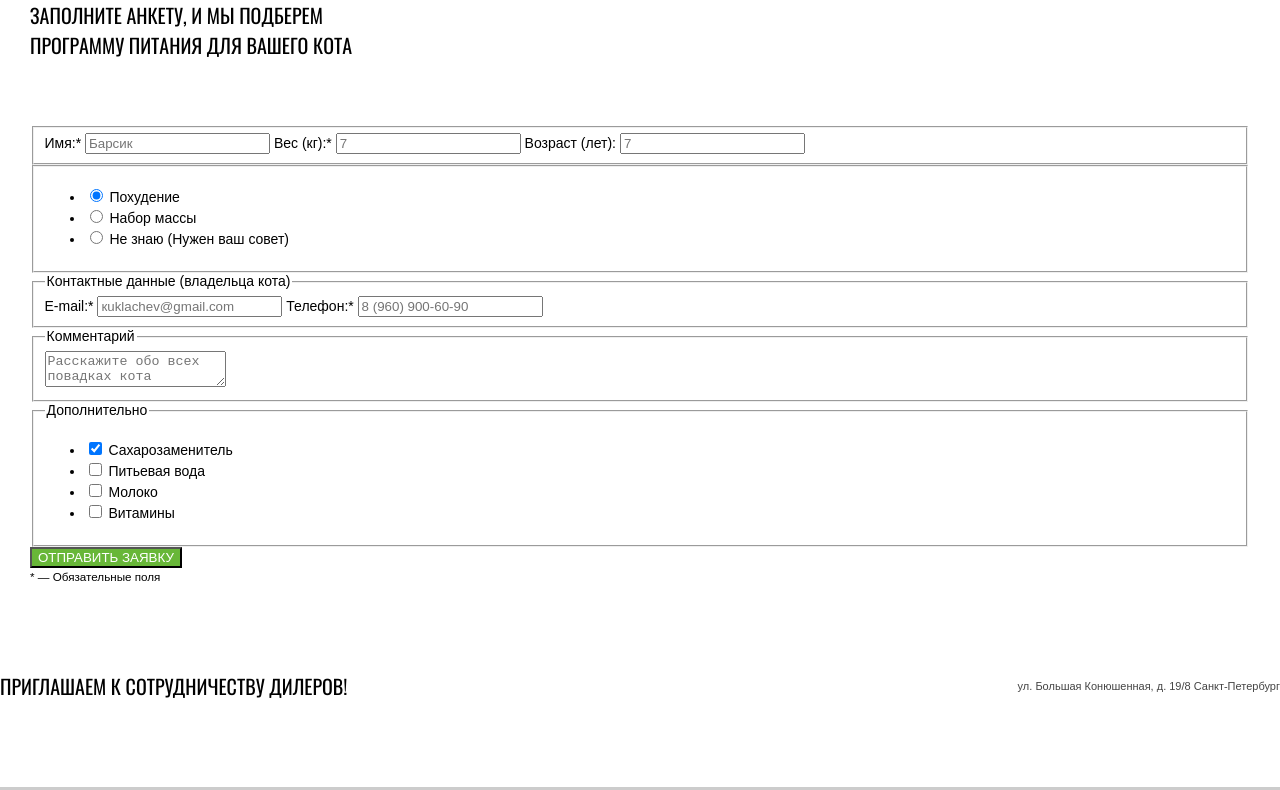
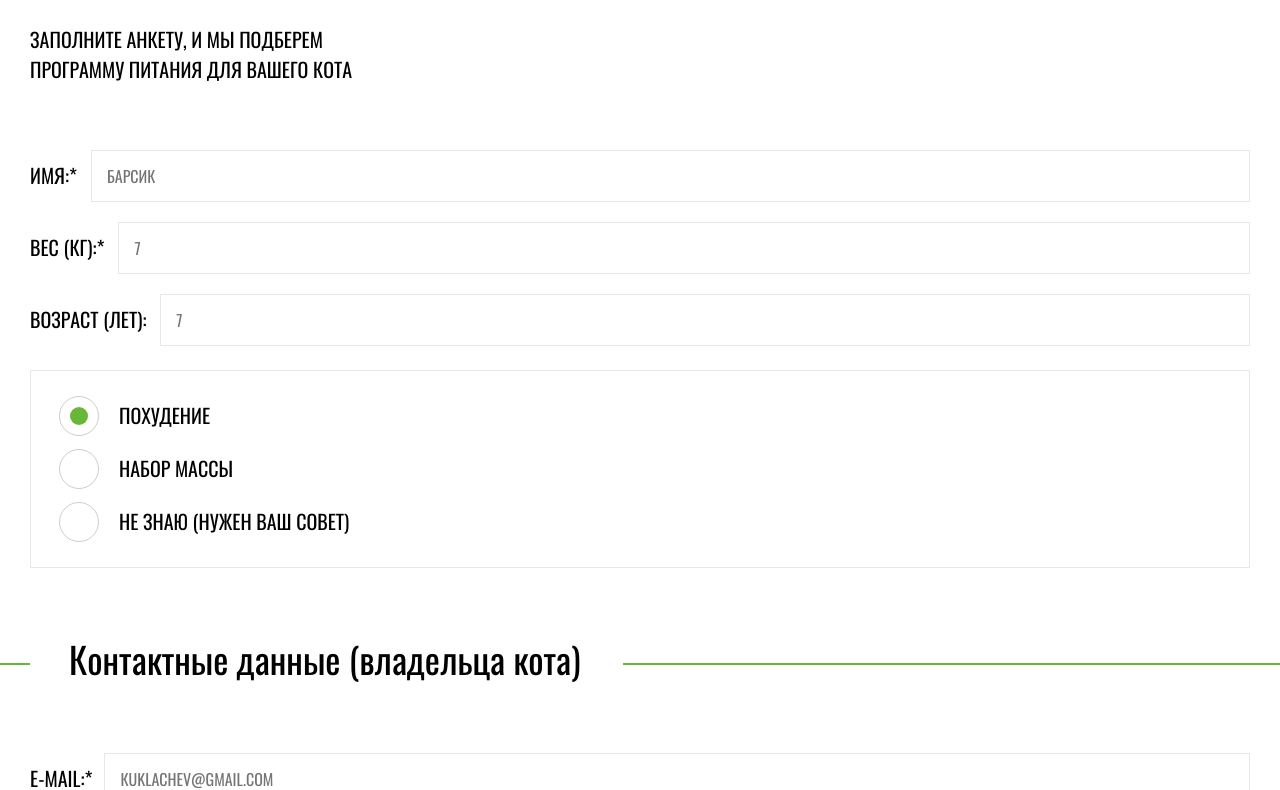
Before and after one commit to iAl1ve/1326685-cat-energy-21, a website: page source/form.html in a window 1280 px wide. Shown: the part 216-1006 px from the top of the page. Drawn offline with nearby package versions, Linux system fonts and the light colour scheme; files that its build step writes are made by us from their sources; placeholder pictures from the web are drawn by us.

Commit message:
Стилизация страницы формы и начало адаптации

```diff
--- a/source/form.html
+++ b/source/form.html
@@ -7,7 +7,8 @@
   </head>
   <body class="page__body">
 
-    <header class="header">
+    <header class="header header--form">
+      <div class="header__container container">
         <a class="header__logo" href="index.html">
           <img src="https://via.placeholder.com/101x18" width="101" height="18" alt="Логотип интернет-магазина «Кэт энерджи»">
         </a>
@@ -26,87 +27,114 @@
             </li>
           </ul>
         </nav>
+      </div>
     </header>
 
-    <main class="page-main container">
+    <main class="page-main">
+      <div class="container">
         <h1 class="page-main__title">Подбор программы</h1>
         <p class="page-main__text">Заполните анкету, и мы подберем <br> программу питания для вашего кота</p>
+      </div>
 
       <form class="form" method="post" action="https://echo.htmlacademy.ru">
+
+        <div class="form__fieldset-group">
           <fieldset class="form__fieldset form__fieldset--cat-data">
+            <div class="form__container container">
               <legend class="visually-hidden">Данные кота</legend>
+              <ul class="form__list">
+                <li class="form__item">
                   <label class="form__label" for="name">Имя:*</label>
-          <input class="form__input" type="text" name="name" id="name" placeholder="Барсик" required>
+                  <input class="form__input form__input--name" type="text" name="name" id="name" placeholder="Барсик" required>
+                </li>
+                <li class="form__item">
                   <label class="form__label" for="weight">Вес (кг):*</label>
-          <input class="form__input" type="number" name="weight" id="weight" placeholder="7" required>
+                  <input class="form__input form__input--weight" type="text" name="weight" id="weight" placeholder="7" required>
+                </li>
+                <li class="form__item">
                   <label class="form__label" for="age">Возраст (лет):</label>
-          <input class="form__input" type="number" name="age" id="age" placeholder="7">
+                  <input class="form__input form__input--age" type="text" name="age" id="age" placeholder="7">
+                </li>
+              </ul>
+            </div>
           </fieldset>
 
           <fieldset class="form__fieldset form__fieldset--target">
             <legend class="visually-hidden">Цель программы</legend>
+            <div class="form__container container">
               <ul class="form__list-radio">
                 <li class="form__item">
-              <input class="form__radio" type="radio" name="target" id="slimming" checked>
+                  <input class="visually-hidden form__radio" type="radio" name="target" id="slimming" checked>
                   <label class="form__label" for="slimming">Похудение</label>
                 </li>
                 <li class="form__item">
-              <input class="form__radio" type="radio" name="target" id="weight-gain">
+                  <input class="visually-hidden form__radio" type="radio" name="target" id="weight-gain">
                   <label class="form__label" for="weight-gain">Набор массы</label>
                 </li>
                 <li class="form__item">
-              <input class="form__radio" type="radio" name="target" id="unknown">
+                  <input class="visually-hidden form__radio" type="radio" name="target" id="unknown">
                   <label class="form__label" for="unknown">Не знаю (Нужен ваш совет)</label>
                 </li>
               </ul>
+            </div>
+          </fieldset>
+        </div>
+
+        <fieldset class="form__fieldset form__fieldset--contacts">
+          <legend class="form__legend">Контактные данные <br>(владельца кота)</legend>
+          <div class="form__container container">
+            <ul class="form__list">
+              <li class="form__item">
+                <label class="form__label" for="email">E-mail:*</label>
+                <input class="form__input form__input--contacts" type="email" name="email" id="email" placeholder="кuklachev@gmail.com" required>
+              </li>
+              <li class="form__item">
+                <label class="form__label" for="phone">Телефон:*</label>
+                <input class="form__input form__input--contacts" type="tel" name="phone" id="phone"  placeholder="8 (960) 900-60-90" pattern="\d{1} \(\d{3}\) \d{3}-\d{2}-\d{2}" required>
+              </li>
+            </ul>
+          </div>
         </fieldset>
 
-        <fieldset class="form__fieldset form__fieldset--contacts">
-          <legend class="form__legend">Контактные данные (владельца кота)</legend>
-          <label class="form__label">
-            E-mail:*
-            <input class="form__input form__input--contacts" type="email" name="email" id="email" placeholder="кuklachev@gmail.com" required>
-          </label>
-          <label class="form__label">
-            Телефон:*
-            <input class="form__input form__input--contacts" type="tel" name="phone" id="phone"  placeholder="8 (960) 900-60-90" pattern="\d{1} \(\d{3}\) \d{3}-\d{2}-\d{2}" required>
-          </label>
-        </fieldset>
-
-        <fieldset class="form__fieldset form__fieldset--comment">
-          <legend class="form__legend">Комментарий</legend>
-          <label class="visually-hidden" for="comment">Текст комментария:</label>
+        <div class="form__fieldset form__fieldset--comment">
+          <label class="form__legend" for="comment">Комментарий</label>
+          <div class="form__container container">
             <textarea class="form__textarea" placeholder="Расскажите обо всех повадках кота" id="comment" name="comment"></textarea>
-        </fieldset>
+          </div>
+        </div>
 
         <fieldset class="form__fieldset form__fieldset--additionally">
           <legend class="form__legend">Дополнительно</legend>
+          <div class="form__container container">
             <ul class="form__list-checkbox">
               <li class="form__item">
-              <input class="form__checkbox" type="checkbox" name="sweetener" id="sweetener" checked>
+                <input class="form__checkbox visually-hidden" type="checkbox" name="sweetener" id="sweetener" checked>
                 <label class="form__label" for="sweetener">Сахарозаменитель</label>
               </li>
               <li class="form__item">
-              <input class="form__checkbox" type="checkbox" name="water" id="water">
+                <input class="form__checkbox visually-hidden" type="checkbox" name="water" id="water">
                 <label class="form__label" for="water">Питьевая вода</label>
               </li>
               <li class="form__item">
-              <input class="form__checkbox" type="checkbox" name="milk" id="milk">
+                <input class="form__checkbox visually-hidden" type="checkbox" name="milk" id="milk">
                 <label class="form__label" for="milk">Молоко</label>
               </li>
               <li class="form__item">
-              <input class="form__checkbox" type="checkbox" name="vitamins" id="vitamins">
+                <input class="form__checkbox visually-hidden" type="checkbox" name="vitamins" id="vitamins">
                 <label class="form__label" for="vitamins">Витамины</label>
               </li>
             </ul>
+          </div>
         </fieldset>
+        <div class="form__container-btn container">
           <button class="form__submit-btn btn" type="submit">Отправить заявку</button>
           <small class="form__small-text">* — Обязательные поля</small>
+        </div>
       </form>
     </main>
 
     <footer class="footer">
-      <section class="footer__contacts contacts">
+      <section class="footer__contacts contacts contacts--grey container">
         <h2 class="visually-hidden">Контакты для сотрудничества</h2>
 
         <p class="contacts__text">Приглашаем к сотрудничеству дилеров!</p>
--- a/source/sass/blocks/btn.scss
+++ b/source/sass/blocks/btn.scss
@@ -1,6 +1,10 @@
 .btn {
   @include center;
+  @include font-set(16px, 1.25, 400);
+  font-family: $font-classic;
   color: $white;
   background-color: $basic-green;
   text-transform: uppercase;
+  border: none;
+  cursor: pointer;
 }
--- a/source/sass/blocks/contacts.scss
+++ b/source/sass/blocks/contacts.scss
@@ -7,6 +7,14 @@
 
   @media (min-width: $tablet) {
     min-height: 201px;
+  }
+
+  &--grey {
+    background-color: $basic-grey;
+
+    @media (min-width: $desktop) {
+      border-bottom: 1px solid $white;
+    }
   }
 }
 
--- a/source/sass/blocks/container.scss
+++ /dev/null
@@ -1,12 +0,0 @@
-.container {
-  margin: 0 auto;
-  padding: 0 20px;
-
-  @media (min-width: $tablet) {
-    padding: 0 30px;
-  }
-
-  @media (min-width: $desktop) {
-    padding: 0 110px;
-  }
-}
--- /dev/null
+++ b/source/sass/blocks/form.scss
@@ -0,0 +1,417 @@
+.form__fieldset {
+  position: relative;
+  border: none;
+  margin: 0;
+  padding: 0;
+
+  &--target {
+    border-top: 1px solid $border-grey;
+    border-bottom: 1px solid $border-grey;
+    margin-bottom: 44px;
+
+    @media (min-width: $tablet) {
+      border: none;
+      margin-bottom: 95px;
+    }
+
+    @media (min-width: $desktop) {
+      margin-bottom: 89px;
+    }
+
+    .form__container {
+      @media (min-width: $desktop) {
+        padding-left: 0;
+      }
+    }
+  }
+
+  &--contacts,
+  &--comment,
+  &--additionally {
+    border-top: 2px solid $basic-green;
+  }
+
+  &--target,
+  &--additionally {
+    .form__item {
+      height: 30px;
+
+      @media (min-width: $tablet) {
+        height: 40px;
+      }
+    }
+  }
+
+  &--contacts {
+    padding-top: 69px;
+    margin-bottom: 40.5px;
+
+    @media (min-width: $tablet) {
+      padding-top: 88px;
+      margin-bottom: 89px;
+    }
+
+    @media (min-width: $desktop) {
+      margin-bottom: 93px;
+    }
+
+    .form__legend {
+      padding-right: 15px;
+
+      @media (min-width: $tablet) {
+        padding-right: 42px;
+      }
+    }
+
+    .form__list {
+      @media (min-width: $desktop) {
+        display: grid;
+        grid-template-columns: 1fr 1fr;
+        align-items: center;
+        gap: 78px;
+      }
+    }
+
+    .form__label {
+      margin-right: 12px;
+    }
+
+    .form__item {
+      margin-bottom: 14px;
+
+      @media (min-width: $tablet) {
+        margin-bottom: 20px;
+      }
+
+      @media (min-width: $desktop) {
+        margin-bottom: 0;
+      }
+    }
+
+    .form__item:last-child .form__label {
+      margin-right: 9px;
+    }
+  }
+
+  &--comment {
+    padding-top: 46.8px;
+    margin-bottom: 39.6px;
+
+    @media (min-width: $tablet) {
+      padding-top: 88px;
+      margin-bottom: 89px;
+    }
+
+    @media (min-width: $desktop) {
+      margin-bottom: 92px;
+    }
+
+    .form__legend {
+      padding-right: 22px;
+
+      @media (min-width: $tablet) {
+        padding-right: 38px;
+      }
+    }
+  }
+
+  &--additionally {
+    padding-top: 42px;
+    margin-bottom: 34px;
+
+    @media (min-width: $tablet) {
+      padding-top: 69px;
+      margin-bottom: 54px;
+    }
+
+    @media (min-width: $desktop) {
+      padding-top: 68px;
+      margin-bottom: 61px;
+    }
+
+    .form__legend {
+      padding-right: 24px;
+
+      @media (min-width: $tablet) {
+        padding-right: 41px;
+      }
+    }
+
+    .form__item {
+      @media (min-width: $tablet) {
+        margin-bottom: 32px;
+      }
+
+      @media (min-width: $desktop) {
+        margin-bottom: 0;
+      }
+    }
+  }
+
+  &--cat-data {
+    .form__container {
+      @media (min-width: $desktop) {
+        padding-right: 0;
+      }
+    }
+
+    .form__label {
+      padding-right: 14px;
+    }
+
+    .form__item {
+      @media (min-width: $tablet) {
+        margin-bottom: 20px;
+      }
+    }
+
+    .form__item:last-child {
+      margin-top: 14px;
+      margin-bottom: 24px;
+    }
+  }
+}
+
+.form__fieldset-group {
+  @media (min-width: $desktop) {
+    display: grid;
+    grid-template-columns: auto auto;
+    gap: 80px;
+    margin-bottom: 13px;
+  }
+}
+
+.form__list,
+.form__list-radio,
+.form__list-checkbox {
+  @include list-style-reset;
+}
+
+.form__list-radio {
+  padding: 22px 0 19px 0;
+
+  @media (min-width: $tablet) {
+    border: 1px solid $border-grey-form;
+    padding: 25px 0;
+  }
+
+  .form__label {
+    margin-left: 45px;
+
+    @media (min-width: $tablet) {
+      margin-left: 88px;
+    }
+  }
+}
+
+.form__list-checkbox {
+  @media (min-width: $tablet) {
+    display: grid;
+    grid-template-columns: 1fr 1fr;
+  }
+
+  @media (min-width: $desktop) {
+    grid-template-columns: repeat(4, 1fr);
+  }
+
+  .form__label {
+    margin-left: 46px;
+
+    @media (min-width: $tablet) {
+      margin-left: 59px;
+    }
+  }
+}
+
+.form__legend {
+  @include font-set(24px, 1.083, 400);
+  font-family: $font-classic;
+  background-color: $white;
+  position: absolute;
+  top: -18px;
+  padding-left: $indent-mobile - 1;
+  padding-right: 15px;
+
+  @media (min-width: $tablet) {
+    @include font-set(36px, 1, 400);
+    top: -24px;
+    margin-left: $indent-tablet;
+    padding-left: 39px;
+    padding-right: 42px;
+
+    br {
+      display: none;
+    }
+  }
+
+  @media (min-width: $desktop) {
+    margin-left: 70px;
+    padding: 0 40px;
+  }
+}
+
+.form__label {
+  @include font-set(16px, 1.125, 400);
+  font-family: $font-classic;
+  text-transform: uppercase;
+  position: relative;
+  cursor: pointer;
+
+  @media (min-width: $tablet) {
+    @include font-set(20px, 1.48, 400);
+  }
+}
+
+.form__item {
+  display: grid;
+  grid-template-columns: auto 1fr;
+  align-items: center;
+  margin-bottom: 13px;
+
+  &:last-child {
+    margin-bottom: 0;
+  }
+}
+
+.form__input {
+  @include font-set(16px, 1.125, 400);
+  font-family: $font-classic;
+  text-transform: uppercase;
+  border: 1px solid $border-grey-form;
+  color: $special-dark-grey;
+  box-sizing: border-box;
+  padding: 11px 15px;
+  height: 45px;
+
+  @media (min-width: $tablet) {
+    height: 52px;
+  }
+}
+
+.form__textarea {
+  @include font-set(16px, 1.125, 400);
+  font-family: $font-classic;
+  text-transform: uppercase;
+  border: 1px solid $border-grey-form;
+  color: $special-dark-grey;
+  min-width: 100%;
+  max-width: 100%;
+  min-height: 150.52px;
+  padding: 9px 12px 9px 15px;
+
+  @media (min-width: $tablet) {
+    min-height: 174px;
+    padding: 10px 19px;
+  }
+}
+
+.form__submit-btn {
+  width: 100%;
+  height: 40px;
+  margin-bottom: 21px;
+
+  @media (min-width: $tablet) {
+    height: 52px;
+    margin-bottom: 0;
+    margin-right: 61px;
+  }
+
+  @media (min-width: $desktop) {
+    margin-right: 81px;
+  }
+}
+
+.form__small-text {
+  @include font-set(14px, 1.14, 400);
+  display: block;
+  width: 100%;
+  text-align: center;
+
+  @media (min-width: $tablet) {
+    @include font-set(16px, 1, 400);
+  }
+}
+
+.form__container-btn {
+  margin-bottom: 32px;
+
+  @media (min-width: $tablet) {
+    display: grid;
+    grid-template-columns: 1fr 1fr;
+    align-items: center;
+    margin-bottom: 72px;
+  }
+
+  @media (min-width: $desktop) {
+    margin-right: 82px;
+  }
+}
+
+.form__radio + .form__label::before {
+  content: "";
+  position: absolute;
+  left: -45px;
+  top: -5px;
+  height: 30px;
+  width: 30px;
+  border: 1px solid $border-grey-light;
+  border-radius: 50%;
+
+  @media (min-width: $tablet) {
+    left: -60px;
+    height: 40px;
+    width: 40px;
+  }
+}
+
+.form__radio:checked + .form__label::after {
+  content: "";
+  position: absolute;
+  left: -37px;
+  top: 3px;
+  height: 14px;
+  width: 14px;
+  background-color: $basic-green;
+  border-radius: 50%;
+
+  @media (min-width: $tablet) {
+    left: -49px;
+    top: 6px;
+    height: 18px;
+    width: 18px;
+  }
+}
+
+.form__checkbox + .form__label::before {
+  content: "";
+  position: absolute;
+  left: -45px;
+  top: -5px;
+  height: 30px;
+  width: 30px;
+  border: 1px solid $border-grey-light;
+
+  @media (min-width: $tablet) {
+    left: -60px;
+    height: 40px;
+    width: 40px;
+  }
+}
+
+.form__checkbox:checked + .form__label::after {
+  content: "";
+  position: absolute;
+  left: -37px;
+  top: 3px;
+  height: 14px;
+  width: 14px;
+  background-color: $basic-green;
+  border-radius: 50%;
+
+  @media (min-width: $tablet) {
+    left: -49px;
+    top: 6px;
+    height: 18px;
+    width: 18px;
+  }
+}
--- a/source/sass/blocks/page.scss
+++ b/source/sass/blocks/page.scss
@@ -1,3 +1,14 @@
 .page {
+  box-sizing: border-box;
   height: 100%;
 }
+
+.page__body {
+  margin: 0;
+  padding: 0;
+  font-family: $font-additional;
+  font-size: 14px;
+  line-height: 1.28;
+  font-weight: normal;
+  color: $black;
+}
--- a/source/sass/global.scss
+++ /dev/null
@@ -1,29 +0,0 @@
-html {
-  box-sizing: border-box;
-}
-
-*,
-*::before,
-*::after {
-  box-sizing: inherit;
-}
-
-body {
-  margin: 0;
-  padding: 0;
-  font-family: $font-additional;
-  font-size: 14px;
-  line-height: 1.28;
-  font-weight: normal;
-  color: $black;
-}
-
-img {
-  max-width: 100%;
-  height: auto;
-  display: block;
-}
-
-a {
-  text-decoration: none;
-}
--- /dev/null
+++ b/source/sass/global/common.scss
@@ -0,0 +1,15 @@
+*,
+*::before,
+*::after {
+  box-sizing: inherit;
+}
+
+img {
+  max-width: 100%;
+  height: auto;
+  display: block;
+}
+
+a {
+  text-decoration: none;
+}
--- /dev/null
+++ b/source/sass/global/container.scss
@@ -0,0 +1,14 @@
+.container {
+  min-width: $mobile;
+  margin: 0 auto;
+  padding: 0 $indent-mobile;
+
+  @media (min-width: $tablet) {
+    padding: 0 $indent-tablet;
+  }
+
+  @media (min-width: $desktop) {
+    max-width: $desktop;
+    padding: 0 $indent-desktop;
+  }
+}
--- a/source/sass/fonts.scss
+++ b/source/sass/global/fonts.scss
@@ -11,7 +11,6 @@
 /* oswald-700 - latin */
 @font-face {
   font-family: "Oswald";
-  src: url("../fonts/oswaldmedium.eot");
   src:
     url("../fonts/oswaldmedium.woff2") format("woff2"),
     url("../fonts/oswaldmedium.woff") format("woff");
```
Also changed, not shown: source/catalog.html (+3 -3 lines), source/index.html (+3 -1 lines), source/sass/blocks/header.scss (+21 -5 lines), source/sass/blocks/page-main.scss (+7 -8 lines), source/sass/global/variables.scss (renamed from source/sass/variables.scss, +7 -0 lines), source/sass/style.scss (+7 -6 lines), source/sass/global/mixins.scss (renamed from source/sass/mixins.scss), source/sass/global/visually-hidden.scss (renamed from source/sass/blocks/visually-hidden.scss). Lines whose indentation alone changed are shown as unchanged.
